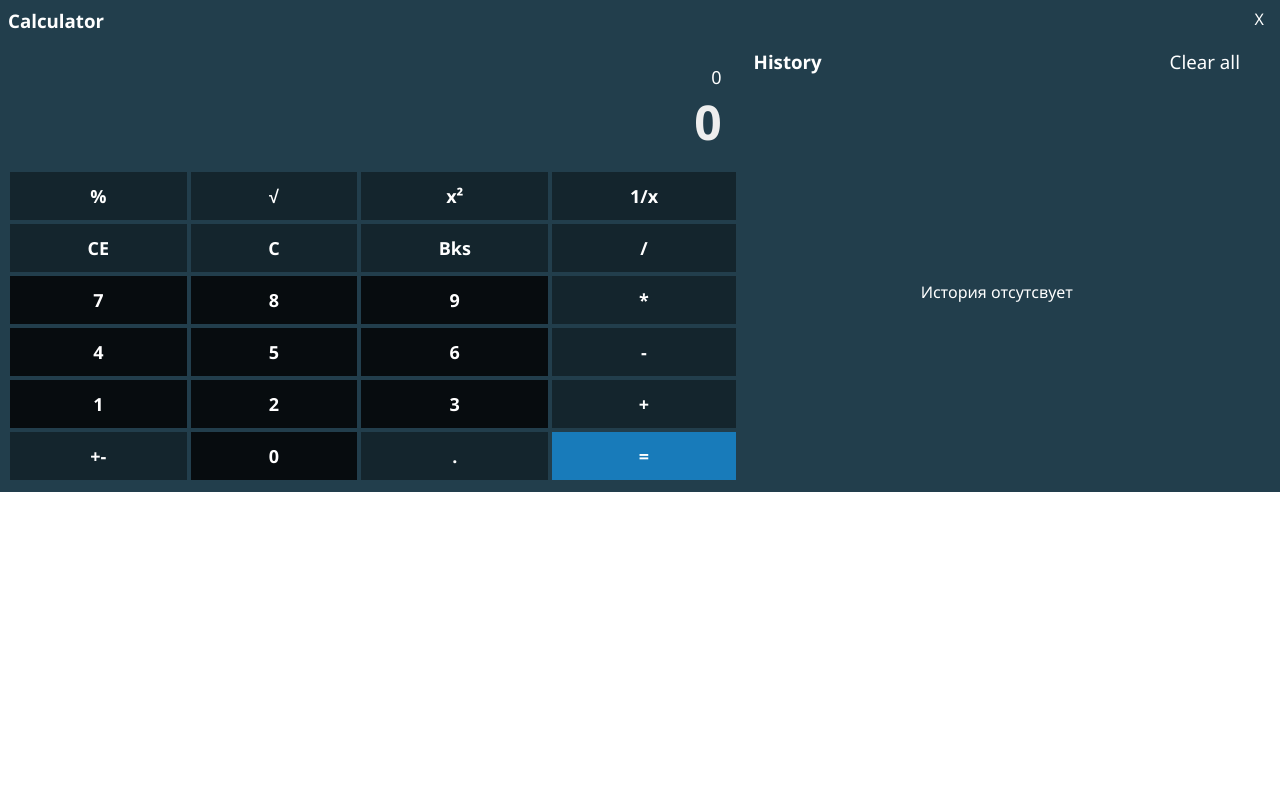
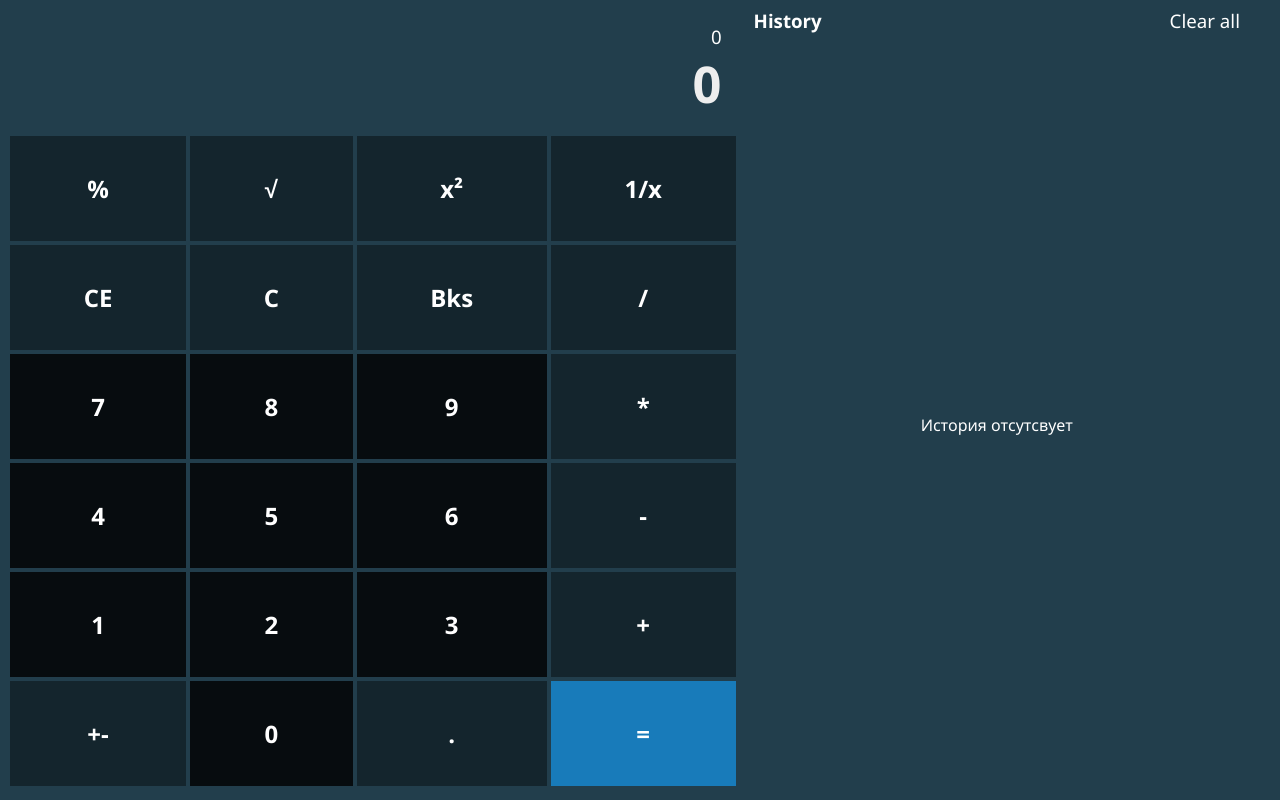
Before and after one commit to tipakoder/win10-calculator, a plain HTML site: page index.html in a window 1280 px wide. Drawn offline with Linux system fonts and the light colour scheme.

Commit message:
Last commit

```diff
--- a/css/main.css
+++ b/css/main.css
@@ -11,7 +11,7 @@ button {
     background-color: #14252D;
     padding: 12px 14px;
     margin: 2px;
-    font-size: 18px;
+    font-size: 18pt;
     font-weight: 600;
     transition: 0.25s background-color;
 }
@@ -37,8 +37,11 @@ button.result:hover {
 }
 
 .window {
-    width: 100%;
-    min-height: 400px;
+    position: fixed;
+    top: 0;
+    bottom: 0;
+    right: 0;
+    left: 0;
     background-color: #223E4C;
 }
 
@@ -56,6 +59,7 @@ header>#close {
 main {
     display: flex;
     padding: 8px;
+    height: -webkit-fill-available;
 }
 
 main>.function {
@@ -67,22 +71,27 @@ main>.function>.result {
 }
 
 main>.function>.result .expression {
-    font-size: 48px;
+    font-size: 38pt;
     font-weight: 600;
     text-align: right;
     color: #eee;
+    max-width: 100%;
+    word-break: break-all;
 }
 
 main>.function>.result .expressionResult {
-    font-size: 18px;
+    font-size: 14pt;
     font-weight: 400;
     text-align: right;
+    max-width: 100%;
+    word-break: break-all;
 }
 
 main .buttons {
     padding-bottom: 2px;
     display: grid;
     grid-template-columns: auto auto auto auto;
+    height: calc(100vh - 146px);
 }
 
 main>.history {
@@ -109,7 +118,7 @@ main>.history .title>*:last-child {
 main .history .content {
     margin-top: 8px;
     width: 100%;
-    max-height: 350px;
+    max-height: 100%;
     overflow-x: hidden;
     overflow-y: auto;
 }
--- a/index.html
+++ b/index.html
@@ -10,10 +10,6 @@
 
 <body>
     <div class="window">
-        <header class="title">
-            <h3 class="text">Calculator</h3>
-            <div id="close">X</div>
-        </header>
         <main>
             <div class="function">
                 <div class="result">
```
